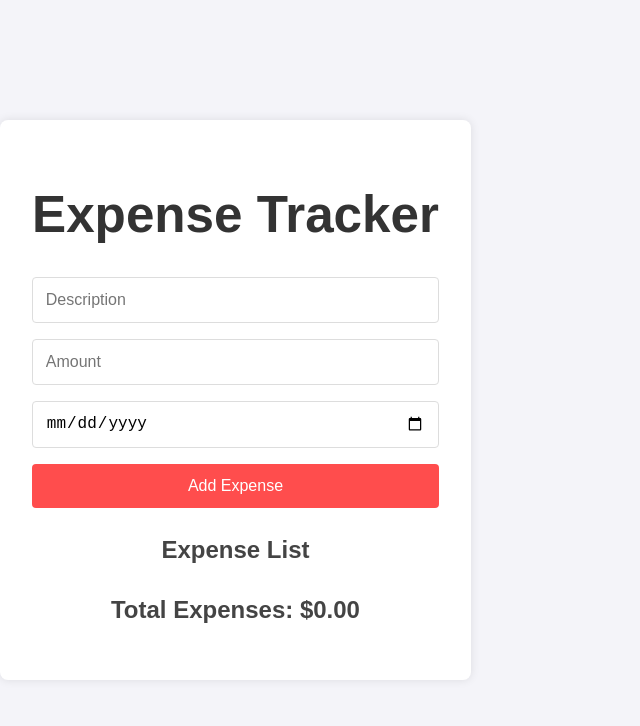
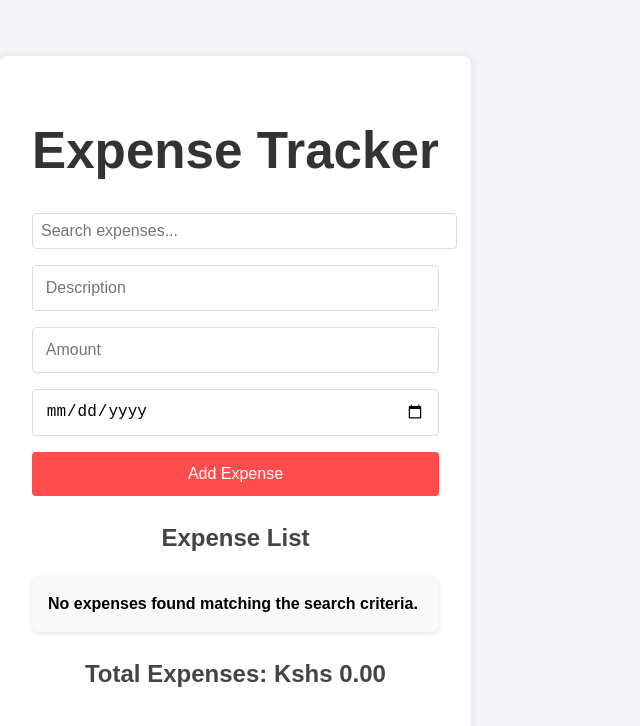
Before and after one commit to enockorir123/expense-tracker, a React (Vite) app: page / in a window 1280 px wide. Shown: the top 726 px of the page, without its empty margins (0-640 px from the left). Built offline with nearby package versions, Linux system fonts and the light colour scheme.

Commit message:
add search component and readme file

```diff
--- a/src/App.jsx
+++ b/src/App.jsx
@@ -2,10 +2,13 @@ import React, { useState } from 'react';
 import ExpenseForm from './components/ExpenseForm';
 import ExpenseList from './components/ExpenseList';
 import ExpenseTotal from './components/ExpenseTotal';
+import SearchBar from './components/SearchBar';
 import './App.css';
 
 function App() {
   const [expenses, setExpenses] = useState([]);
+  const [searchTerm, setSearchTerm] = useState('');
+
 
   const addExpense = (expense) => {
     setExpenses([...expenses, expense]);
@@ -14,12 +17,15 @@ function App() {
   const deleteExpense = (id) => {
     setExpenses(expenses.filter(exp => exp.id !== id));
   };
-
+  const filteredExpenses = expenses.filter((expense) =>
+    expense.description.toLowerCase().includes(searchTerm.toLowerCase())
+  );
   return (
     <div className="App" style={{ padding: '2rem' }}>
       <h1>Expense Tracker</h1>
+      <SearchBar onSearch={setSearchTerm} />
       <ExpenseForm onAddExpense={addExpense} />
-      <ExpenseList expenses={expenses} onDelete={deleteExpense} />
+      <ExpenseList expenses={filteredExpenses} onDelete={deleteExpense} />
       <ExpenseTotal expenses={expenses} />
     </div>
   );
--- a/src/components/ExpenseList.jsx
+++ b/src/components/ExpenseList.jsx
@@ -5,12 +5,16 @@ function ExpenseList({ expenses, onDelete }) {
     <div>
       <h2>Expense List</h2>
       <ul>
-        {expenses.map((expense) => (
-          <li key={expense.id}>
-            {expense.description} - ${expense.amount} - {expense.date}
-            <button onClick={() => onDelete(expense.id)}>Delete</button>
-          </li>
-        ))}
+        {expenses.length === 0 ? (
+          <li>No expenses found matching the search criteria.</li>
+        ) : (
+          expenses.map((expense) => (
+            <li key={expense.id}>
+              {expense.description} - Kshs {expense.amount} - {new Date(expense.date).toLocaleDateString()}
+              <button onClick={() => onDelete(expense.id)}>Delete</button>
+            </li>
+          ))
+        )}
       </ul>
     </div>
   );
--- a/src/components/ExpenseTotal.jsx
+++ b/src/components/ExpenseTotal.jsx
@@ -5,7 +5,7 @@ function ExpenseTotal({ expenses }) {
 
   return (
     <div style={{ marginTop: '1.5rem' }}>
-      <h2>Total Expenses: ${total.toFixed(2)}</h2>
+      <h2>Total Expenses: Kshs {total.toFixed(2)}</h2>
     </div>
   );
 }
--- /dev/null
+++ b/src/components/SearchBar.jsx
@@ -0,0 +1,14 @@
+
+import React from 'react';
+
+export default function SearchBar({ onSearch }) {
+  return (
+    <input
+      type="text"
+      placeholder="Search expenses..."
+      onChange={(e) => onSearch(e.target.value)} // passing the search term to the parent
+      className="search-input"
+      style={{ marginBottom: '1rem', padding: '0.5rem', width: '100%' }}
+    />
+  );
+}
```
Also changed, not shown: 1 other file (tests, documents, lock files or other folders).
